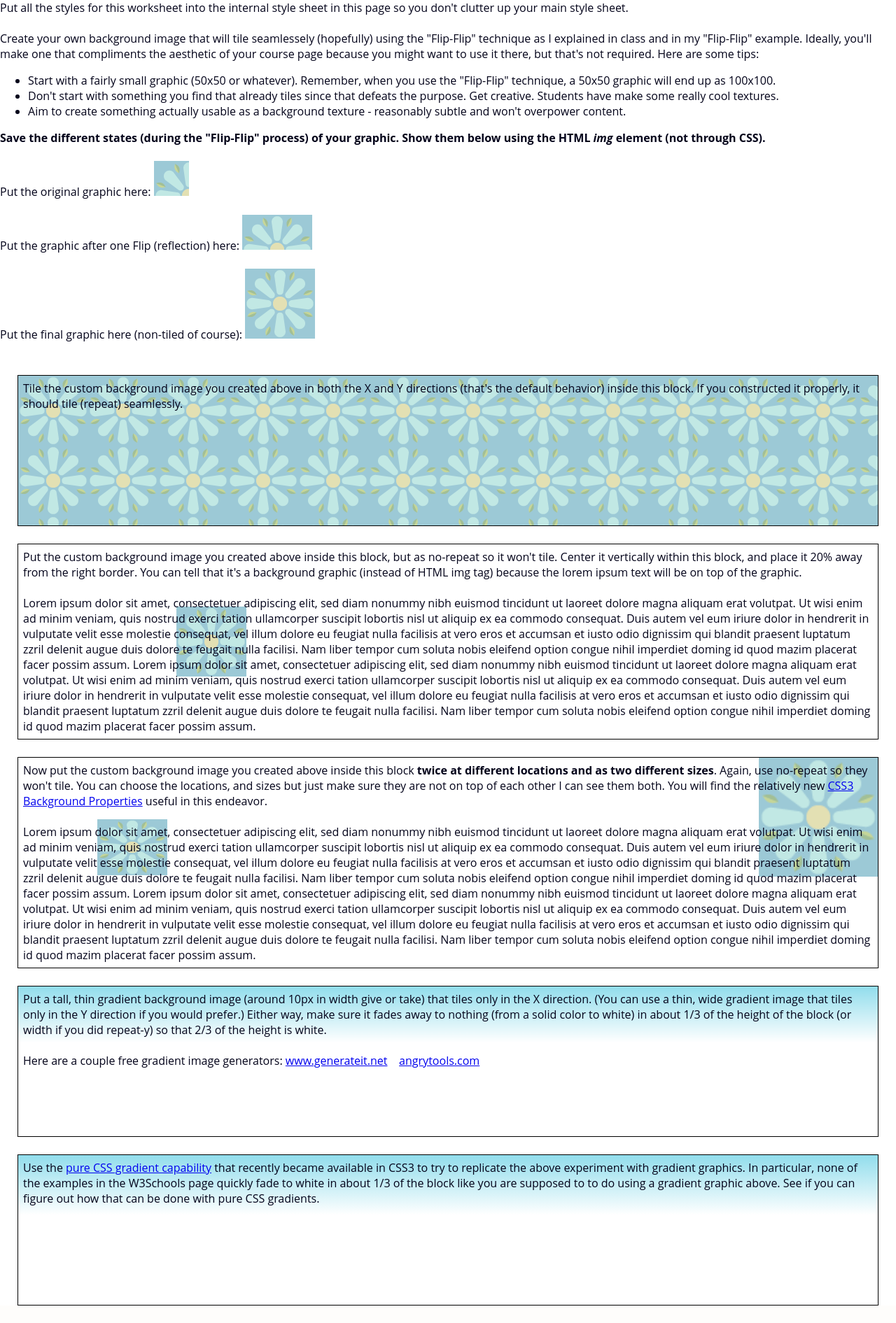
After one commit to arikazantceva/csci270, a PHP site: page /worksheet_bg_images.html in a window 1280 px wide. The commit adds this page. Shown: the whole page at 70% size. Run offline with PHP 8.4, Linux system fonts and the light colour scheme.

Commit message:
HW9 - CSS Graphics and Backgrounds
Added a few worksheets, some bastardized backgrounds for the index page

```diff
--- a/index.html
+++ b/index.html
@@ -42,6 +42,7 @@
             <ul>
                 <li><a href="index.html">Home</a></li>
                 <li><a href="list_experiments.html">Lists</a></li>
+                <li><a href="worksheet_bg_images.html">CSS Images</a></li>
                 <div class="clear_float"></div>
             </ul>
         </div>
@@ -52,7 +53,7 @@
 
     <!-- CONTENT -->
     <div class="main">
-        <div class="bg_yellow">
+        <div class="bg_yellow bg_doodle">
             <div class="content">
                 <h1>CSCI 270 - Web Development</h1>
 
--- a/style.css
+++ b/style.css
@@ -61,6 +61,7 @@ h3 {
 .bg_red { background-color: #FF5F57; }
 .bg_blue { background-color: #76A4F3; }
 .bg_yellow { background-color: #FAE68C; }
+.bg_doodle { background-image: url(images/doodle_tile.png); }
 
 .grid-container {
     display: grid;
--- /dev/null
+++ b/worksheet_bg_images.html
@@ -0,0 +1,132 @@
+<!DOCTYPE html>
+<html>
+  <head>
+    <meta charset="UTF-8">
+
+    <link rel="stylesheet" href="style.css">
+    <link rel="icon" type="image/x-icon" href="images/favicon.ico">
+
+    <title>Background Images HW Template</title>
+
+    <style type="text/css">
+
+      /***********************************************************************
+      These styles are just to format the worksheet.
+      You shouldn't need to modify these.
+      ***********************************************************************/
+
+      #worksheet_wrapper {
+        min-height:400px;
+        background-color: #ffffff;
+      }
+
+      #worksheet_wrapper div {
+        margin: 25px 25px 25px 25px;  /*T R B L*/
+        padding:7px;
+        border: 1px #000 solid;
+        min-height:200px;
+      }
+
+
+      /***********************************************************************
+      The empty selectors below are for you to add styles necessary to complete the worksheet.
+      ***********************************************************************/
+
+      #bg_repeat_both {
+        background-image: url(images/flower_tile_flipflip.png);
+      }
+
+      #bg_repeat_none {
+        background-image: url(images/flower_tile_flipflip.png);
+        background-repeat: no-repeat;
+        background-position: 20% 50%;
+      }
+
+      #bg_multiple_and_resize {
+        background-image: url(images/flower_tile_flipflip.png), url(images/flower_tile_flipflip.png);
+        background-position: 10% 40%, right top;
+        background-repeat: no-repeat, no-repeat;
+        background-size: 100px 80px, 170px 170px;
+      }
+
+      #bg_repeat_one_direction {
+        background-image: url(images/gradient_img.png);
+        background-repeat: repeat-x;
+      }
+
+      #pure_css_gradient {
+        background: linear-gradient(180deg, #91DDEC 0%, #FFFFFF 40%);
+      }
+
+
+    </style>
+
+
+  </head>
+
+  <body>
+    <div id="worksheet_wrapper">
+      Put all the styles for this worksheet into the internal style sheet in this page so you don't clutter up your main style sheet.
+
+      <br><br>
+
+      Create your own background image that will tile seamlessely (hopefully) using the "Flip-Flip" technique  as I explained in class and in my "Flip-Flip" example.  Ideally, you'll make one that compliments the aesthetic of your course page because you might want to use it there, but that's not required.  Here are some tips:
+
+      <ul>
+      	<li>Start with a fairly small graphic (50x50 or whatever). Remember, when you use the "Flip-Flip" technique, a 50x50 graphic will end up as 100x100.</li>
+      	<li>Don't start with something you find that already tiles since that defeats the purpose. Get creative.  Students have make some really cool textures.</li>
+      	<li>Aim to create something actually usable as a background texture - reasonably subtle and won't overpower content.</li>
+      </ul>
+
+      <b>Save the different states (during the "Flip-Flip" process) of your graphic. Show them below using the HTML <i>img</i> element (not through CSS).</b>
+
+      <br><br>
+
+      Put the original graphic here: <img src="images/flower_tile.png" height="50px" width="50px">
+
+      <br><br>
+
+      Put the graphic after one Flip (reflection) here: <img src="images/flower_tile_flip.png" height="50px" width="100px">
+
+      <br><br>
+
+      Put the final graphic here (non-tiled of course): <img src="images/flower_tile_flipflip.png" height="100px" width="100px">
+
+      <br><br>
+
+      <div id="bg_repeat_both">
+        Tile the custom background image you created above in both the X and Y directions (that's the default behavior) inside this block. If you constructed it properly, it should tile (repeat) seamlessly.
+      </div>
+
+      <div id="bg_repeat_none">
+        Put the custom background image you created above inside this block, but as no-repeat so it won't tile. Center it vertically within this block, and place it 20% away from the right border.  You can tell that it's a background graphic (instead of HTML img tag) because the lorem ipsum text will be on top of the graphic.
+        <br><br>
+        Lorem ipsum dolor sit amet, consectetuer adipiscing elit, sed diam nonummy nibh euismod tincidunt ut laoreet dolore magna aliquam erat volutpat. Ut wisi enim ad minim veniam, quis nostrud exerci tation ullamcorper suscipit lobortis nisl ut aliquip ex ea commodo consequat. Duis autem vel eum iriure dolor in hendrerit in vulputate velit esse molestie consequat, vel illum dolore eu feugiat nulla facilisis at vero eros et accumsan et iusto odio dignissim qui blandit praesent luptatum zzril delenit augue duis dolore te feugait nulla facilisi. Nam liber tempor cum soluta nobis eleifend option congue nihil imperdiet doming id quod mazim placerat facer possim assum. Lorem ipsum dolor sit amet, consectetuer adipiscing elit, sed diam nonummy nibh euismod tincidunt ut laoreet dolore magna aliquam erat volutpat. Ut wisi enim ad minim veniam, quis nostrud exerci tation ullamcorper suscipit lobortis nisl ut aliquip ex ea commodo consequat. Duis autem vel eum iriure dolor in hendrerit in vulputate velit esse molestie consequat, vel illum dolore eu feugiat nulla facilisis at vero eros et accumsan et iusto odio dignissim qui blandit praesent luptatum zzril delenit augue duis dolore te feugait nulla facilisi. Nam liber tempor cum soluta nobis eleifend option congue nihil imperdiet doming id quod mazim placerat facer possim assum.
+      </div>
+
+      <div id="bg_multiple_and_resize">
+        Now put the custom background image you created above inside this block <b>twice at different locations and as two different sizes</b>. Again, use no-repeat so they won't tile.  You can choose the locations, and sizes but just make sure they are not on top of each other I can see them both.  You will find the relatively new <a href="http://www.w3schools.com/css/css3_backgrounds.asp" target="_blank">CSS3 Background Properties</a> useful in this endeavor.
+        <br><br>
+        Lorem ipsum dolor sit amet, consectetuer adipiscing elit, sed diam nonummy nibh euismod tincidunt ut laoreet dolore magna aliquam erat volutpat. Ut wisi enim ad minim veniam, quis nostrud exerci tation ullamcorper suscipit lobortis nisl ut aliquip ex ea commodo consequat. Duis autem vel eum iriure dolor in hendrerit in vulputate velit esse molestie consequat, vel illum dolore eu feugiat nulla facilisis at vero eros et accumsan et iusto odio dignissim qui blandit praesent luptatum zzril delenit augue duis dolore te feugait nulla facilisi. Nam liber tempor cum soluta nobis eleifend option congue nihil imperdiet doming id quod mazim placerat facer possim assum. Lorem ipsum dolor sit amet, consectetuer adipiscing elit, sed diam nonummy nibh euismod tincidunt ut laoreet dolore magna aliquam erat volutpat. Ut wisi enim ad minim veniam, quis nostrud exerci tation ullamcorper suscipit lobortis nisl ut aliquip ex ea commodo consequat. Duis autem vel eum iriure dolor in hendrerit in vulputate velit esse molestie consequat, vel illum dolore eu feugiat nulla facilisis at vero eros et accumsan et iusto odio dignissim qui blandit praesent luptatum zzril delenit augue duis dolore te feugait nulla facilisi. Nam liber tempor cum soluta nobis eleifend option congue nihil imperdiet doming id quod mazim placerat facer possim assum.
+      </div>
+
+      <div id="bg_repeat_one_direction">
+        Put a tall, thin gradient background image (around 10px in width give or take) that tiles only in the X direction.  (You can use a thin, wide gradient image that tiles only in the Y direction if you would prefer.)  Either way, make sure it fades away to nothing (from a solid color to white) in about 1/3 of the height of the block (or width if you did repeat-y) so that 2/3 of the height is white.
+        <br><br>
+
+        Here are a couple free gradient image generators:
+        <a href="http://www.generateit.net/gradient/index.php" target="_blank">www.generateit.net</a>
+        &nbsp;&nbsp;
+      	<a href="http://angrytools.com/gradient/image.php" target="_blank">angrytools.com</a>
+      </div>
+
+      <div id="pure_css_gradient">
+        Use the <a href="https://www.w3schools.com/css/css3_gradients.asp" target="_blank">pure CSS gradient capability</a> that recently became available in CSS3 to try to replicate the above experiment with gradient graphics.  In particular, none of the examples in the W3Schools page quickly fade to white in about 1/3 of the block like you are supposed to to do using a gradient graphic above. See if you can figure out how that can be done with pure CSS gradients.
+      </div>
+
+
+    </div>
+
+  </body>
+
+</html>
```
Also changed, not shown: images/doodle_tile.png (added), images/flower_tile.png (added), images/flower_tile_flip.png (added), images/flower_tile_flipflip.png (added), images/gradient_img.png (added), worksheet_blocks.html (renamed from homework/worksheet_blocks.html).
